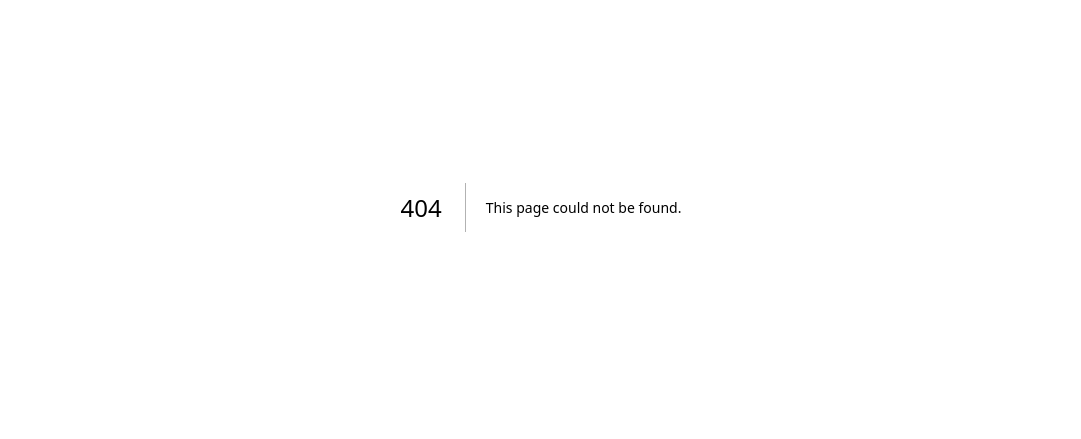
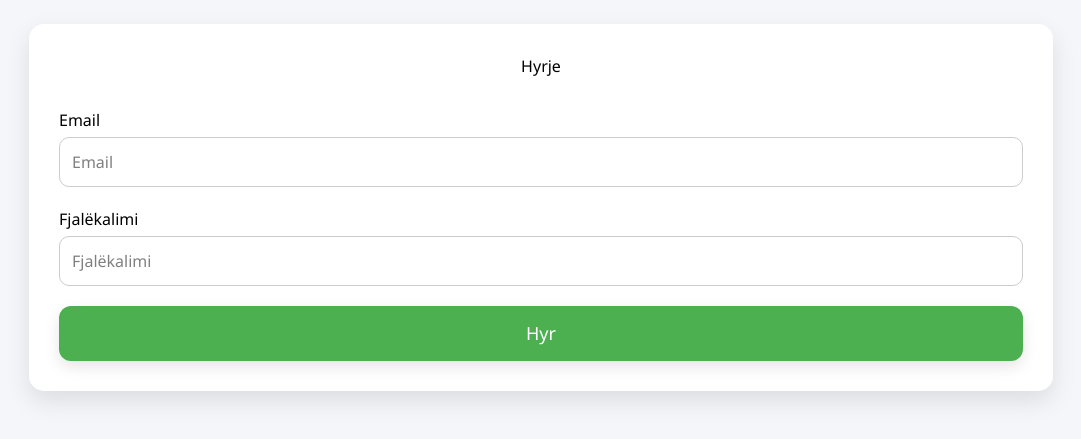
Before and after one commit to bleronisenii/UEB, a Next.js app in the folder web/: page /login in a window 1280 px wide. Before the commit this address had no page. Shown: the part 193-632 px from the top of the page, without its empty margins (99-1180 px from the left). Built offline with nearby package versions, Linux system fonts and the light colour scheme; no server answers.

Commit message:
feat(web): add Firebase email/password login and auth context
Made-with: Cursor

```diff
--- /dev/null
+++ b/web/app/dashboard/page.tsx
@@ -0,0 +1,55 @@
+"use client";
+
+import { useEffect } from "react";
+import { useRouter } from "next/navigation";
+import { signOut } from "firebase/auth";
+import { getFirebaseAuth } from "@/lib/firebase";
+import { useAuth } from "@/hooks/useAuth";
+
+export default function DashboardPage() {
+  const router = useRouter();
+  const { user, loading } = useAuth();
+
+  useEffect(() => {
+    if (!loading && !user) {
+      router.replace("/login");
+    }
+  }, [loading, user, router]);
+
+  async function handleSignOut() {
+    await signOut(getFirebaseAuth());
+    router.replace("/login");
+    router.refresh();
+  }
+
+  if (loading) {
+    return (
+      <div id="container">
+        <div id="right-container">
+          <div id="dashboard">
+            <p>Duke u ngarkuar…</p>
+          </div>
+        </div>
+      </div>
+    );
+  }
+
+  if (!user) {
+    return null;
+  }
+
+  return (
+    <div id="container">
+      <div id="right-container">
+        <div id="dashboard">
+          <p>Dashboard — migration in progress</p>
+          <div id="buttons">
+            <button type="button" onClick={handleSignOut}>
+              Dil
+            </button>
+          </div>
+        </div>
+      </div>
+    </div>
+  );
+}
--- a/web/app/globals.css
+++ b/web/app/globals.css
@@ -327,3 +327,8 @@ td.client {
   box-shadow: 0 12px 25px rgba(0, 0, 0, 0.2);
   cursor: pointer;
 }
+
+/* Login: single column using existing #left-container / .card */
+.login-page #left-container {
+  width: 100%;
+}
--- a/web/app/layout.tsx
+++ b/web/app/layout.tsx
@@ -1,5 +1,6 @@
 import type { Metadata } from "next";
 import "./globals.css";
+import { Providers } from "@/components/providers";
 
 export const metadata: Metadata = {
   title: "Budget App",
@@ -13,7 +14,9 @@ export default function RootLayout({
 }>) {
   return (
     <html lang="en">
-      <body>{children}</body>
+      <body>
+        <Providers>{children}</Providers>
+      </body>
     </html>
   );
 }
--- /dev/null
+++ b/web/app/login/page.tsx
@@ -0,0 +1,71 @@
+"use client";
+
+import { useState } from "react";
+import { useRouter } from "next/navigation";
+import { signInWithEmailAndPassword } from "firebase/auth";
+import { getFirebaseAuth } from "@/lib/firebase";
+
+export default function LoginPage() {
+  const router = useRouter();
+  const [email, setEmail] = useState("");
+  const [password, setPassword] = useState("");
+
+  async function handleSubmit(e: React.FormEvent) {
+    e.preventDefault();
+    try {
+      await signInWithEmailAndPassword(
+        getFirebaseAuth(),
+        email.trim(),
+        password
+      );
+      router.push("/dashboard");
+      router.refresh();
+    } catch (err) {
+      const message =
+        err instanceof Error ? err.message : "Login failed. Try again.";
+      alert(message);
+    }
+  }
+
+  return (
+    <div className="login-page" id="container">
+      <div id="left-container">
+        <div className="card">
+          <h1>Hyrje</h1>
+
+          <form onSubmit={handleSubmit}>
+            <div className="form-group">
+              <label htmlFor="login-email">Email</label>
+              <input
+                id="login-email"
+                type="email"
+                autoComplete="email"
+                value={email}
+                onChange={(e) => setEmail(e.target.value)}
+                placeholder="Email"
+                required
+              />
+            </div>
+
+            <div className="form-group">
+              <label htmlFor="login-password">Fjalëkalimi</label>
+              <input
+                id="login-password"
+                type="password"
+                autoComplete="current-password"
+                value={password}
+                onChange={(e) => setPassword(e.target.value)}
+                placeholder="Fjalëkalimi"
+                required
+              />
+            </div>
+
+            <button id="addBtn" type="submit">
+              Hyr
+            </button>
+          </form>
+        </div>
+      </div>
+    </div>
+  );
+}
--- /dev/null
+++ b/web/components/auth/AuthProvider.tsx
@@ -0,0 +1,47 @@
+"use client";
+
+import {
+  createContext,
+  useContext,
+  useEffect,
+  useMemo,
+  useState,
+  type ReactNode,
+} from "react";
+import { onAuthStateChanged, type User } from "firebase/auth";
+import { getFirebaseAuth } from "@/lib/firebase";
+
+export type AuthContextValue = {
+  user: User | null;
+  loading: boolean;
+};
+
+const AuthContext = createContext<AuthContextValue | undefined>(undefined);
+
+export function AuthProvider({ children }: { children: ReactNode }) {
+  const [user, setUser] = useState<User | null>(null);
+  const [loading, setLoading] = useState(true);
+
+  useEffect(() => {
+    const auth = getFirebaseAuth();
+    const unsub = onAuthStateChanged(auth, (next) => {
+      setUser(next);
+      setLoading(false);
+    });
+    return () => unsub();
+  }, []);
+
+  const value = useMemo(() => ({ user, loading }), [user, loading]);
+
+  return (
+    <AuthContext.Provider value={value}>{children}</AuthContext.Provider>
+  );
+}
+
+export function useAuth(): AuthContextValue {
+  const ctx = useContext(AuthContext);
+  if (ctx === undefined) {
+    throw new Error("useAuth must be used within AuthProvider");
+  }
+  return ctx;
+}
--- /dev/null
+++ b/web/components/providers.tsx
@@ -0,0 +1,8 @@
+"use client";
+
+import type { ReactNode } from "react";
+import { AuthProvider } from "@/components/auth/AuthProvider";
+
+export function Providers({ children }: { children: ReactNode }) {
+  return <AuthProvider>{children}</AuthProvider>;
+}
--- /dev/null
+++ b/web/hooks/useAuth.ts
@@ -0,0 +1 @@
+export { useAuth } from "@/components/auth/AuthProvider";
```
